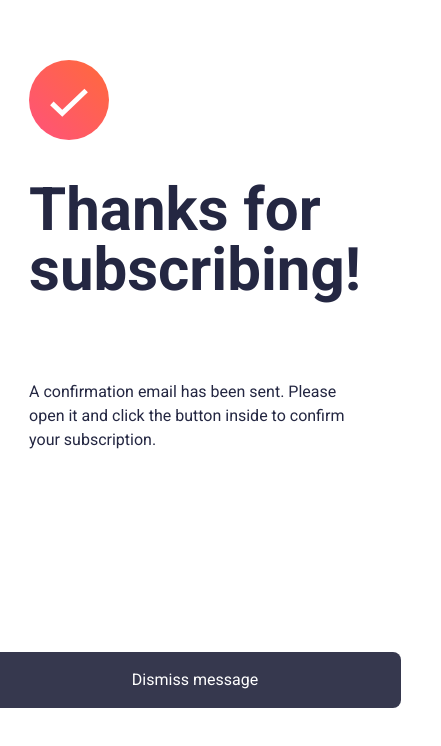
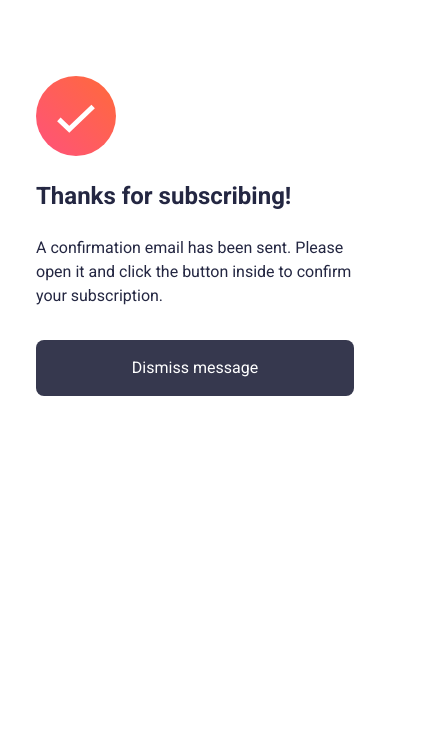
Before and after one commit to lavollmer/newsletter-signup, a React (Vite) app: page /thank-you in a window 390 px wide. Shown: the top 746 px of the page, 441 px wide, since content can reach past the window. Built offline with nearby package versions, Linux system fonts and the light colour scheme.

Commit message:
finalizing mobile application

```diff
--- a/src/components/ThankYou.jsx
+++ b/src/components/ThankYou.jsx
@@ -8,24 +8,24 @@ const ThankYou = () => {
   return (
     <div
       id="bg-container"
-      className="md:text-charcoal-grey text-dark-slate-grey md:bg-charcoal-grey font-roboto bg-white"
+      className="mt-10 md:text-charcoal-grey text-dark-slate-grey md:bg-charcoal-grey font-roboto bg-white"
     >
       <div className="bg-white rounded-lg">
-        <div className="flex flex-col m-10">
+        <div className="flex flex-col p-4 md:m-10 ">
           <img
             src={iconSuccess}
             alt="Success icon"
-            className="h-20 w-20 ml-10"
+            className="h-20 w-20 md:ml-10"
           />
-          <h1 className="font-bold text-6xl p-10">Thanks for subscribing!</h1>
-          <p className="p-10">
+          <h1 className="font-bold text-2xl mt-6 md:text-6xl md:p-10">Thanks for subscribing!</h1>
+          <p className="flex flex-col mt-6 md:p-10">
             A confirmation email has been sent. Please open it and click the
             button inside to confirm your subscription.
           </p>
-          <div className="flex flex-col mt-40">
+          <div className="flex flex-col mt-8 md:mt-40">
             <button
               onClick={() => navigate("/")}
-              className="text-white bg-charcoal-grey rounded-lg px-10 py-4 cursor-pointer hover:bg-tomato"
+              className="text-white bg-charcoal-grey rounded-lg px-4 md:px-10 py-4 cursor-pointer hover:bg-tomato"
             >
               Dismiss message
             </button>
```
